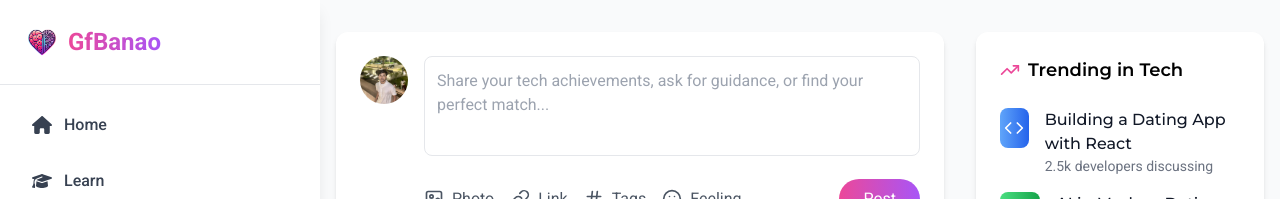
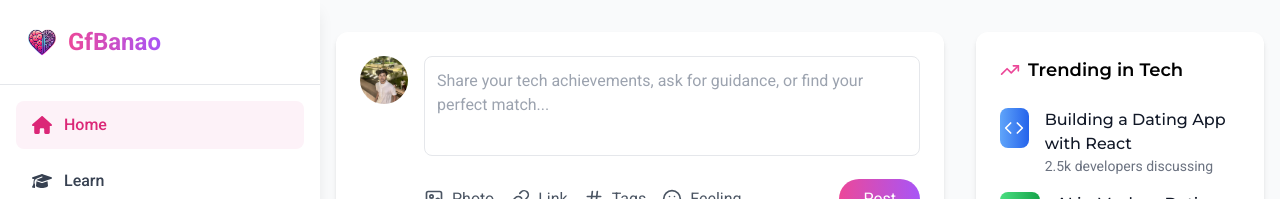
Before and after one commit to mdazfar2/GfBanao, a React (Vite) app: page /dashboard in a window 1280 px wide. Shown: the top 199 px of the page. Built offline with nearby package versions, Linux system fonts and the light colour scheme.

Commit message:
Update state and URL route functionality

```diff
--- a/src/App.tsx
+++ b/src/App.tsx
@@ -49,7 +49,7 @@ function App() {
               <Footer />
             </>
           } />
-          <Route path="/dashboard" element={<DashboardLayout />} />
+          <Route path="/dashboard/*" element={<DashboardLayout />} />
           <Route path="*" element={<Navigate to="/" />} />
         </Routes>
       </div>
@@ -57,4 +57,4 @@ function App() {
   );
 }
 
-export default App;
+export default App
--- a/src/components/dashboard/DashboardLayout.tsx
+++ b/src/components/dashboard/DashboardLayout.tsx
@@ -1,5 +1,6 @@
-import React, { useState } from 'react';
-import { Home, GraduationCap, Heart, MessageCircle, Users, TrendingUp, Settings, Rocket, Menu, X } from 'lucide-react';
+import React, { useState, useEffect } from 'react';
+import { useLocation, Routes, Route, Navigate } from 'react-router-dom';
+import { Menu, X } from 'lucide-react';
 import Sidebar from './Sidebar';
 import StartPost from './StartPost';
 import TrendingTopics from './TrendingTopics';
@@ -12,7 +13,20 @@ import CommunityPage from '../community/CommunityPage';
 
 const DashboardLayout = () => {
   const [isMobileMenuOpen, setIsMobileMenuOpen] = useState(false);
-  const [currentPage, setCurrentPage] = useState('home');
+  const location = useLocation();
+
+  // Extract the current page from the URL path
+  const getCurrentPage = (path: string) => {
+    const segments = path.split('/');
+    return segments[2] || 'home';
+  };
+
+  const [currentPage, setCurrentPage] = useState(getCurrentPage(location.pathname));
+
+  // Update currentPage when location changes
+  useEffect(() => {
+    setCurrentPage(getCurrentPage(location.pathname));
+  }, [location]);
 
   const handleNavigation = (page: string) => {
     setCurrentPage(page);
@@ -38,27 +52,27 @@ const DashboardLayout = () => {
 
       {/* Main Content */}
       <div className="lg:ml-64 xl:ml-80">
-        {currentPage === 'matches' && <MatchesPage />}
-        {currentPage === 'learn' && <LearnPage />}
-        {currentPage === 'messages' && <MessagesPage />}
-        {currentPage === 'community' && <CommunityPage />}
-        {currentPage === 'home' && (
+        <Routes>
+          <Route path="/" element={
             <div className="max-w-7xl mx-auto px-4 py-8">
               <div className="grid grid-cols-1 lg:grid-cols-3 gap-8">
-              {/* Main Feed */}
                 <div className="lg:col-span-2 space-y-6">
                   <StartPost />
                   <Feed />
                 </div>
-
-              {/* Right Sidebar */}
                 <div className="space-y-6">
                   <TrendingTopics />
                   <PeopleYouMayLike />
                 </div>
               </div>
             </div>
-        )}
+          } />
+          <Route path="/matches" element={<MatchesPage />} />
+          <Route path="/learn" element={<LearnPage />} />
+          <Route path="/messages" element={<MessagesPage />} />
+          <Route path="/community" element={<CommunityPage />} />
+          <Route path="*" element={<Navigate to="/dashboard" />} />
+        </Routes>
       </div>
     </div>
   );
--- a/src/components/dashboard/Sidebar.tsx
+++ b/src/components/dashboard/Sidebar.tsx
@@ -10,6 +10,7 @@ import {
   faCog,
   faRocket
 } from '@fortawesome/free-solid-svg-icons';
+import { useNavigate, useLocation } from 'react-router-dom';
 
 interface SidebarProps {
   isOpen: boolean;
@@ -18,19 +19,23 @@ interface SidebarProps {
 }
 
 const menuItems = [
-  { id: 'home', icon: faHome, label: 'Home', href: '#' },
-  { id: 'learn', icon: faGraduationCap, label: 'Learn', href: '#' },
-  { id: 'matches', icon: faHeart, label: 'Matches', href: '#' },
-  { id: 'messages', icon: faMessage, label: 'Messages', href: '#' },
-  { id: 'community', icon: faUsers, label: 'Community', href: '#' },
-  { id: 'trending', icon: faChartLine, label: 'Trending Tech', href: '#' },
-  { id: 'projects', icon: faRocket, label: 'Projects', href: '#' },
-  { id: 'settings', icon: faCog, label: 'Settings', href: '#' },
+  { id: 'home', icon: faHome, label: 'Home', path: '/dashboard' },
+  { id: 'learn', icon: faGraduationCap, label: 'Learn', path: '/dashboard/learn' },
+  { id: 'matches', icon: faHeart, label: 'Matches', path: '/dashboard/matches' },
+  { id: 'messages', icon: faMessage, label: 'Messages', path: '/dashboard/messages' },
+  { id: 'community', icon: faUsers, label: 'Community', path: '/dashboard/community' },
+  { id: 'trending', icon: faChartLine, label: 'Trending Tech', path: '/dashboard/trending' },
+  { id: 'projects', icon: faRocket, label: 'Projects', path: '/dashboard/projects' },
+  { id: 'settings', icon: faCog, label: 'Settings', path: '/dashboard/settings' },
 ];
 
 const Sidebar = ({ isOpen, onClose, onNavigate }: SidebarProps) => {
-  const handleClick = (itemId: string) => {
+  const navigate = useNavigate();
+  const location = useLocation();
+
+  const handleClick = (itemId: string, path: string) => {
     onNavigate(itemId);
+    navigate(path);
     onClose();
   };
 
@@ -57,8 +62,12 @@ const Sidebar = ({ isOpen, onClose, onNavigate }: SidebarProps) => {
             {menuItems.map((item) => (
               <li key={item.id}>
                 <button
-                  onClick={() => handleClick(item.id)}
-                  className="w-full flex items-center space-x-3 px-4 py-3 rounded-lg text-gray-700 hover:bg-pink-50 hover:text-pink-600 transition-colors duration-200"
+                  onClick={() => handleClick(item.id, item.path)}
+                  className={`w-full flex items-center space-x-3 px-4 py-3 rounded-lg transition-colors duration-200 ${
+                    location.pathname === item.path
+                      ? 'bg-pink-50 text-pink-600'
+                      : 'text-gray-700 hover:bg-pink-50 hover:text-pink-600'
+                  }`}
                 >
                   <FontAwesomeIcon icon={item.icon} className="h-5 w-5" />
                   <span className="font-medium">{item.label}</span>
--- a/src/components/dashboard/StartPost.tsx
+++ b/src/components/dashboard/StartPost.tsx
@@ -1,7 +1,11 @@
 import React, { useState } from 'react';
 import { Image, Link, Hash, Smile } from 'lucide-react';
 
-const StartPost = () => {
+interface StartPostProps {
+  addPost: (content: string, tags: string[]) => void;
+}
+
+const StartPost: React.FC<StartPostProps> = ({ addPost }) => {
   const [postText, setPostText] = useState('');
   const [selectedTags, setSelectedTags] = useState<string[]>([]);
 
@@ -10,6 +14,14 @@ const StartPost = () => {
   const handleAddTag = (tag: string) => {
     if (!selectedTags.includes(tag)) {
       setSelectedTags([...selectedTags, tag]);
+    }
+  };
+
+  const handlePost = () => {
+    if (postText.trim() !== '') {
+      addPost(postText, selectedTags);
+      setPostText('');
+      setSelectedTags([]);
     }
   };
 
@@ -29,7 +41,6 @@ const StartPost = () => {
             className="w-full min-h-[100px] p-3 rounded-lg border border-gray-200 focus:ring-2 focus:ring-pink-500 focus:border-transparent resize-none"
           />
 
-          {/* Selected Tags */}
           {selectedTags.length > 0 && (
             <div className="flex flex-wrap gap-2 mt-3">
               {selectedTags.map((tag, index) => (
@@ -43,7 +54,6 @@ const StartPost = () => {
             </div>
           )}
 
-          {/* Action Buttons */}
           <div className="mt-4 flex items-center justify-between">
             <div className="flex space-x-4">
               <button className="flex items-center space-x-2 text-gray-600 hover:text-pink-600">
@@ -63,12 +73,14 @@ const StartPost = () => {
                 <span>Feeling</span>
               </button>
             </div>
-            <button className="px-6 py-2 bg-gradient-to-r from-pink-500 to-purple-500 text-white rounded-full hover:shadow-lg transition-shadow duration-200">
+            <button
+              onClick={handlePost}
+              className="px-6 py-2 bg-gradient-to-r from-pink-500 to-purple-500 text-white rounded-full hover:shadow-lg transition-shadow duration-200"
+            >
               Post
             </button>
           </div>
 
-          {/* Suggested Tags */}
           <div className="mt-4">
             <div className="text-sm text-gray-500 mb-2">Suggested tags:</div>
             <div className="flex flex-wrap gap-2">
```
Lines whose indentation alone changed are shown as unchanged.
